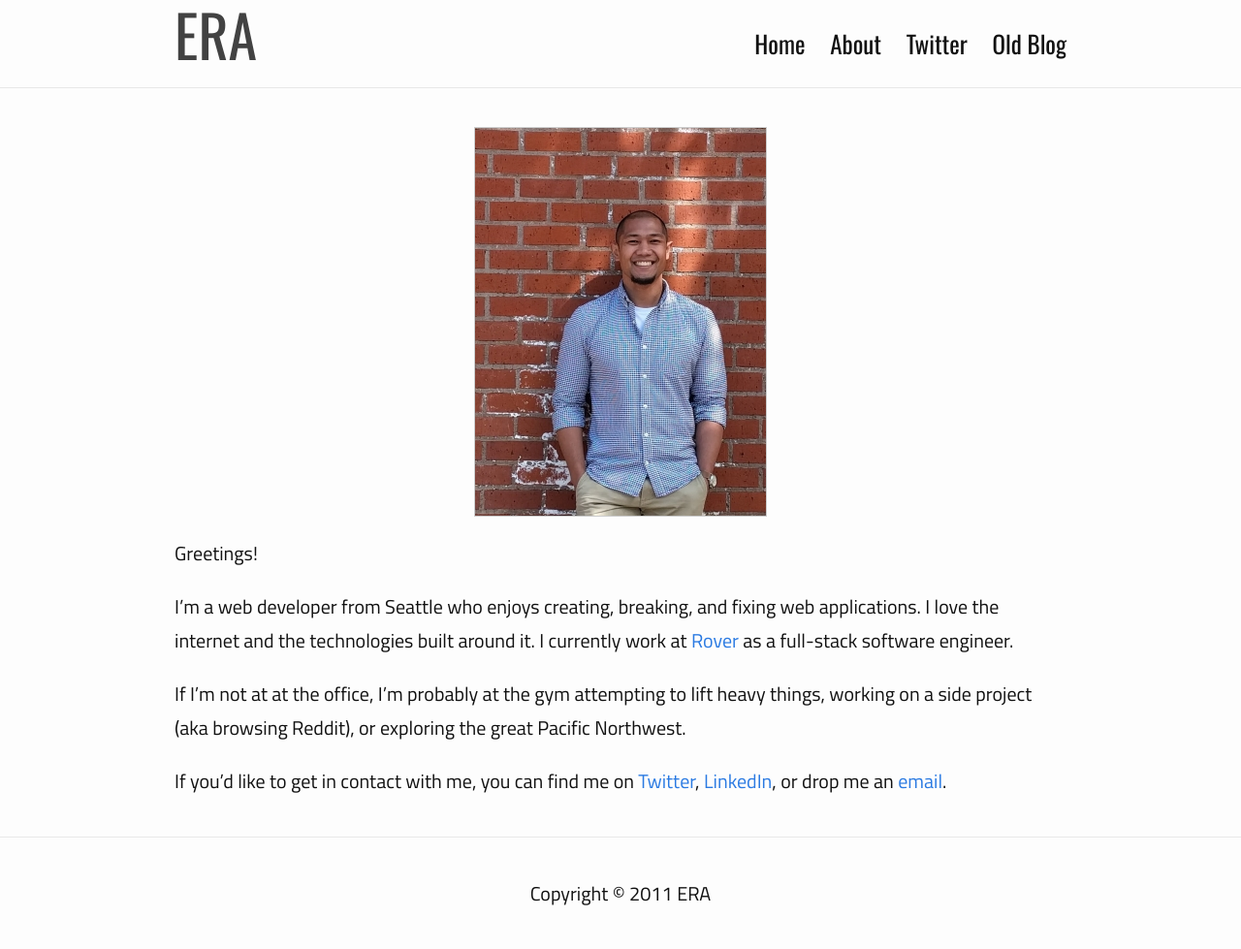
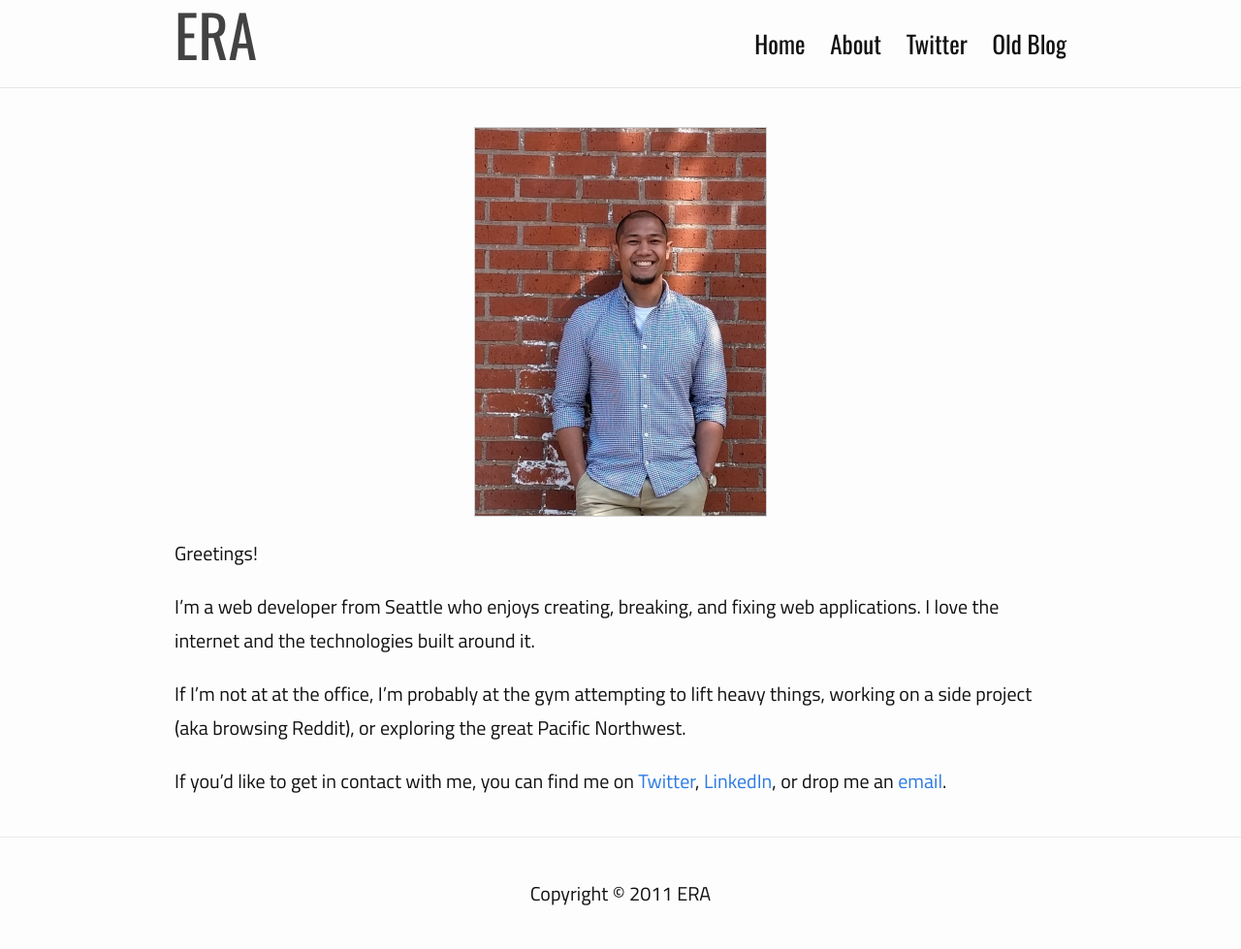
Before and after one commit to era86/era86.github.io, a Jekyll site: the page built from about.markdown, in a window 1280 px wide. Shown: the whole page at 97% size. Built offline with Jekyll 4.4.1, drawn with Linux system fonts in a browser that asks for light colours.

Commit message:
Remove job

```diff
--- a/about.markdown
+++ b/about.markdown
@@ -8,7 +8,7 @@ permalink: /about/
 
 Greetings!
 
-I'm a web developer from Seattle who enjoys creating, breaking, and fixing web applications. I love the internet and the technologies built around it. I currently work at [Rover](https://www.rover.com/) as a full-stack software engineer.
+I'm a web developer from Seattle who enjoys creating, breaking, and fixing web applications. I love the internet and the technologies built around it.
 
 If I'm not at at the office, I'm probably at the gym attempting to lift heavy things, working on a side project (aka browsing Reddit), or exploring the great Pacific Northwest.
 
```
